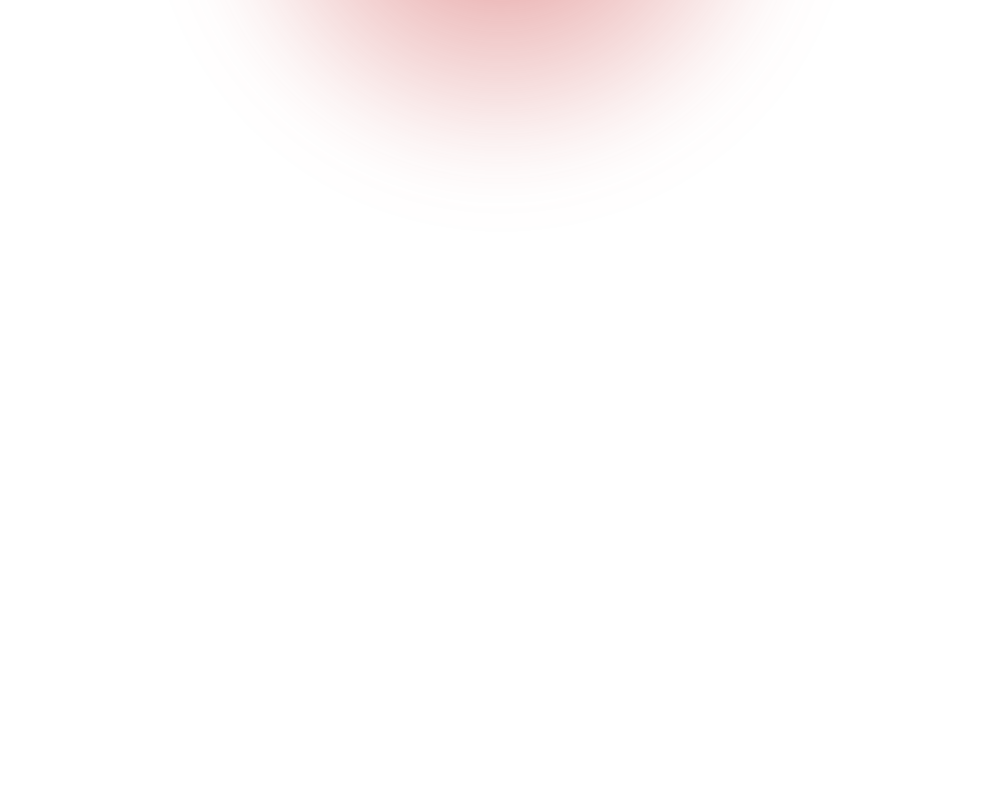
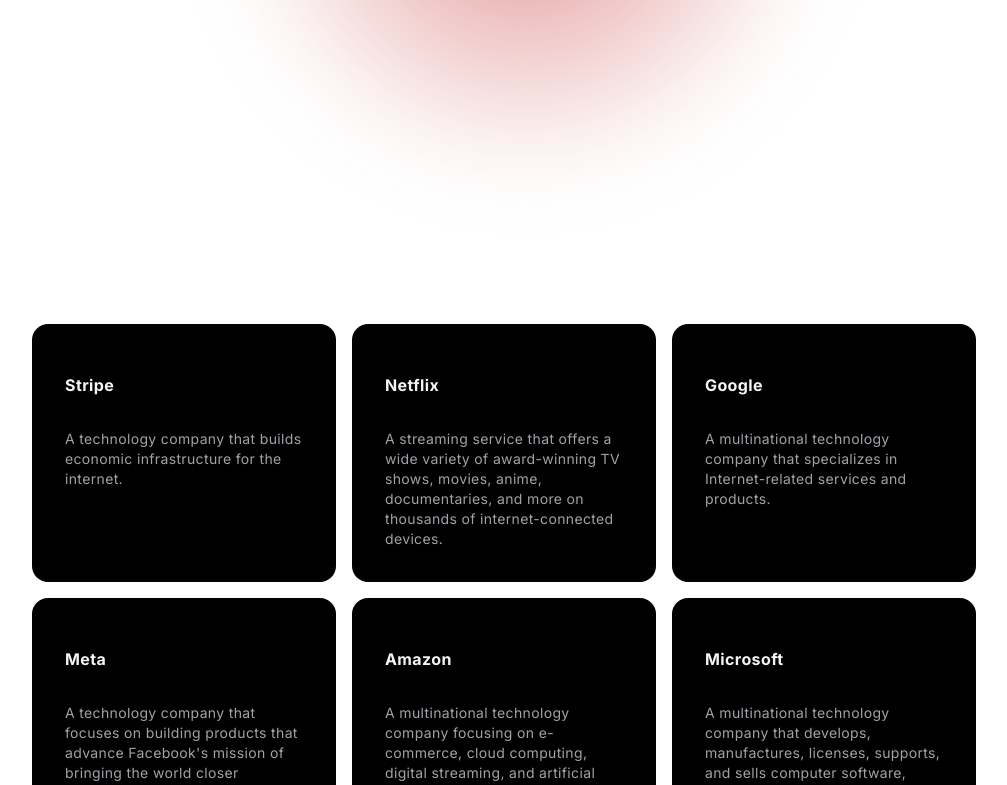
Before and after one commit to RataSurithpinyo/my-portfolio, a Next.js app: page / in a window 1280 px wide. Shown: the part 2000-2785 px from the top of the page, without its empty margins (136-1143 px from the left). Before the commit the page ends 2276 px from the top, so only its background shows below. Built offline with nearby package versions, Linux system fonts and the light colour scheme.

Commit message:
add gradients & hover

```diff
--- a/src/app/page.tsx
+++ b/src/app/page.tsx
@@ -4,6 +4,7 @@
 import { ThreeDCardDemo } from "@/components/ThreeD";
 import { BackgroundGradientAnimation } from "@/components/ui/background-gradient";
 import Gradient from "@/components/Gradient";
+
 export default function Example() {
   return (
     <>
@@ -11,6 +12,7 @@
       <ThreeDCardDemo/>
       <Middle />
       <Gradient />
+
     </>
   );
 }
--- /dev/null
+++ b/src/components/Card.tsx
@@ -0,0 +1,47 @@
+import { HoverEffect } from "./ui/card-hover";
+
+export function CardHoverEffectDemo() {
+  return (
+    <div className="max-w-5xl mx-auto px-8">
+      <HoverEffect items={projects} />
+    </div>
+  );
+}
+export const projects = [
+  {
+    title: "Stripe",
+    description:
+      "A technology company that builds economic infrastructure for the internet.",
+    link: "https://stripe.com",
+  },
+  {
+    title: "Netflix",
+    description:
+      "A streaming service that offers a wide variety of award-winning TV shows, movies, anime, documentaries, and more on thousands of internet-connected devices.",
+    link: "https://netflix.com",
+  },
+  {
+    title: "Google",
+    description:
+      "A multinational technology company that specializes in Internet-related services and products.",
+    link: "https://google.com",
+  },
+  {
+    title: "Meta",
+    description:
+      "A technology company that focuses on building products that advance Facebook's mission of bringing the world closer together.",
+    link: "https://meta.com",
+  },
+  {
+    title: "Amazon",
+    description:
+      "A multinational technology company focusing on e-commerce, cloud computing, digital streaming, and artificial intelligence.",
+    link: "https://amazon.com",
+  },
+  {
+    title: "Microsoft",
+    description:
+      "A multinational technology company that develops, manufactures, licenses, supports, and sells computer software, consumer electronics, personal computers, and related services.",
+    link: "https://microsoft.com",
+  },
+];
--- a/src/components/Gradient.tsx
+++ b/src/components/Gradient.tsx
@@ -1,14 +1,17 @@
 import React from 'react'
 import { BackgroundGradientAnimation } from './ui/background-gradient'
+import { CardHoverEffectDemo } from "@/components/Card"
 
 export default function Gradient() {
   return (
+    <>
     <BackgroundGradientAnimation>
-      <div className="absolute z-50 inset-0 flex items-center justify-center text-white font-bold px-4 pointer-events-none text-3xl text-center md:text-4xl lg:text-7xl">
-        <p className="bg-clip-text text-transparent drop-shadow-2xl bg-gradient-to-b from-white/80 to-white/20">
-          Gradients X Animations
-        </p>
+      <div className="absolute z-50 inset-0 flex items-center justify-center text-white font-semibold px-4 pointer-events-none text-3xl md:text-4xl lg:text-7xl">
+        <p>Experiences</p>
       </div>
+
     </BackgroundGradientAnimation>
+    <CardHoverEffectDemo/>
+    </>
   )
 }
--- a/src/components/Intro.tsx
+++ b/src/components/Intro.tsx
@@ -5,9 +5,9 @@
 import Image from "next/image";
 import { TypewriterEffect } from "./ui/type-writer";
 const navigation = [
-  { name: "Facebook", href: "#" },
-  { name: "Linkedin", href: "#" },
-  { name: "Contact", href: "#" },
+  { name: "Facebook", href: "https://www.facebook.com/rata.surithpinyo/" },
+  { name: "Linkedin", href: "https://www.linkedin.com/in/rata-surithpinyo-3b7100245" },
+  { name: "Instagram", href: "https://www.instagram.com/rtss_pr/" },
 ];
 const name = [
   {
@@ -153,10 +153,10 @@
 
             <div className="mt-10 flex items-center justify-center gap-x-6">
             <div className="bg-slate relative rounded-full px-3 py-1 text-sm leading-6 text-gray-900 ring-1 ring-gray-900/10 hover:ring-gray-900 hover:bg-white hover:cursor-pointer">
-                Visit WOH website
+                <a href="https://warehouseofheart.coachbychamp.com/">Visit WOH website</a>
                 </div>
               <a
-                href="#"
+                href="https://www.zipeventapp.com/e/Warehouse-of-Heart"
                 className="text-sm font-semibold leading-6 text-gray-900"
               >
                 What is WOH <span aria-hidden="true">→</span>
--- a/src/components/ui/3d-card.tsx
+++ b/src/components/ui/3d-card.tsx
@@ -30,8 +30,8 @@
     if (!containerRef.current) return;
     const { left, top, width, height } =
       containerRef.current.getBoundingClientRect();
-    const x = (e.clientX - left - width / 2) / 25;
-    const y = (e.clientY - top - height / 2) / 25;
+    const x = (e.clientX - left - width / 2) / 20;
+    const y = (e.clientY - top - height / 2) / 20;
     containerRef.current.style.transform = `rotateY(${x}deg) rotateX(${y}deg)`;
   };
 
--- /dev/null
+++ b/src/components/ui/card-hover.tsx
@@ -0,0 +1,111 @@
+import { cn } from "@/utils/cn";
+import { AnimatePresence, motion } from "framer-motion";
+import Link from "next/link";
+import { useState } from "react";
+
+export const HoverEffect = ({
+  items,
+  className,
+}: {
+  items: {
+    title: string;
+    description: string;
+    link: string;
+  }[];
+  className?: string;
+}) => {
+  let [hoveredIndex, setHoveredIndex] = useState<number | null>(null);
+
+  return (
+    <div
+      className={cn(
+        "grid grid-cols-1 md:grid-cols-2  lg:grid-cols-3  py-10",
+        className
+      )}
+    >
+      {items.map((item, idx) => (
+        <Link
+          href={item?.link}
+          key={item?.link}
+          className="relative group  block p-2 h-full w-full"
+          onMouseEnter={() => setHoveredIndex(idx)}
+          onMouseLeave={() => setHoveredIndex(null)}
+        >
+          <AnimatePresence>
+            {hoveredIndex === idx && (
+              <motion.span
+                className="absolute inset-0 h-full w-full bg-neutral-200 dark:bg-slate-800/[0.8] block  rounded-3xl"
+                layoutId="hoverBackground"
+                initial={{ opacity: 0 }}
+                animate={{
+                  opacity: 1,
+                  transition: { duration: 0.15 },
+                }}
+                exit={{
+                  opacity: 0,
+                  transition: { duration: 0.15, delay: 0.2 },
+                }}
+              />
+            )}
+          </AnimatePresence>
+          <Card>
+            <CardTitle>{item.title}</CardTitle>
+            <CardDescription>{item.description}</CardDescription>
+          </Card>
+        </Link>
+      ))}
+    </div>
+  );
+};
+
+export const Card = ({
+  className,
+  children,
+}: {
+  className?: string;
+  children: React.ReactNode;
+}) => {
+  return (
+    <div
+      className={cn(
+        "rounded-2xl h-full w-full p-4 overflow-hidden bg-black border border-transparent dark:border-white/[0.2] group-hover:border-slate-700 relative z-20",
+        className
+      )}
+    >
+      <div className="relative z-50">
+        <div className="p-4">{children}</div>
+      </div>
+    </div>
+  );
+};
+export const CardTitle = ({
+  className,
+  children,
+}: {
+  className?: string;
+  children: React.ReactNode;
+}) => {
+  return (
+    <h4 className={cn("text-zinc-100 font-bold tracking-wide mt-4", className)}>
+      {children}
+    </h4>
+  );
+};
+export const CardDescription = ({
+  className,
+  children,
+}: {
+  className?: string;
+  children: React.ReactNode;
+}) => {
+  return (
+    <p
+      className={cn(
+        "mt-8 text-zinc-400 tracking-wide leading-relaxed text-sm",
+        className
+      )}
+    >
+      {children}
+    </p>
+  );
+};
--- a/src/components/ui/type-writer.tsx
+++ b/src/components/ui/type-writer.tsx
@@ -89,7 +89,7 @@
           repeatType: "reverse",
         }}
         className={cn(
-          "inline-block rounded-sm w-[4px] h-4 md:h-6 lg:h-10 bg-blue-500",
+          "inline-block rounded-sm w-[4px] h-4 md:h-6 lg:h-10 bg-black",
           cursorClassName
         )}
       ></motion.span>
```
Also changed, not shown: src/components/ThreeD.tsx (+0 -18 lines).
